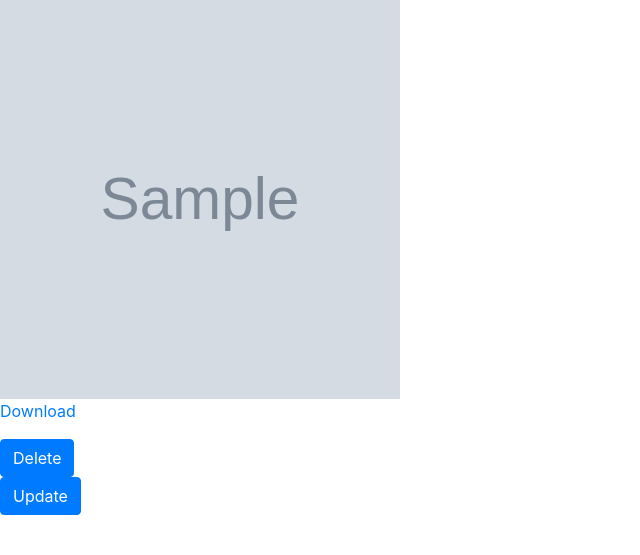
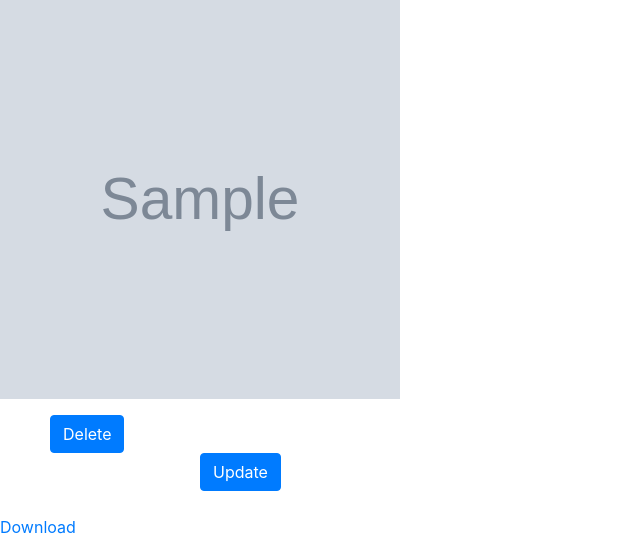
Before and after one commit to S-Sahanii0/Extreme_ADC4, a Django app: template ERFS/booking/templates/uploads/details.html in a window 1280 px wide. Shown: the part 262-817 px from the top of the page, without its empty margins (0-640 px from the left). Before the commit the page ends 777 px from the top, so only its background shows below. Run offline with Django 3.2, Linux system fonts and the light colour scheme; the template is opened without the code that fills it: most values are stand-ins (such as "Sample title", 1, 10 or a date in 2020); grey boxes marked "Sample" are stand-in pictures; some libraries are stand-ins or nearby versions.

Commit message:
front end

```diff
--- a/ERFS/booking/templates/uploads/details.html
+++ b/ERFS/booking/templates/uploads/details.html
@@ -24,20 +24,18 @@
             <br>
             <img src="{{asset.asset_Image.url}}" height="400" width="400">
             <br>
+            <div>
+                <div><form method="POST" action="{% url 'booking:delete_asset' asset.pk %}">
+                {% csrf_token %}
+                <button style="position: relative; margin-left:50px;" type= "submit" class="btn btn-primary">Delete</button>
+            </form></div>
+                <div><form method="GET" action="{% url 'booking:update_asset' asset.pk %}">
+                {% csrf_token %}
+                <button style="position: relative; margin-left:200px;" type="submit" class="btn btn-primary">Update</button></form></div>
+            <br></div>
             <a href="{{asset.asset_Image.url}}">Download</a>
 
-                <form method="POST" action="{% url 'booking:delete_asset' asset.pk %}">
-                {% csrf_token %}
-                <button type= "submit" class="btn btn-primary">Delete</button>
-            </form>
-                <th><form method="GET" action="{% url 'booking:update_asset' asset.pk %}">
-                {% csrf_token %}
-                <button type="submit" class="btn btn-primary">Update</button></form>
-                <!--<form method='POST' action="{% url 'booking:fav_list' asset.id %}">
-                    {% csrf_token %}
-                    <input type='hidden' name='asset' value={{ asset.id }}>
-                    <button type='submit'>Add to Fav</button>
-                </form>-->
+
         {% endfor %}
         </p>
 </table>
--- a/ERFS/booking/urls.py
+++ b/ERFS/booking/urls.py
@@ -10,6 +10,5 @@ urlpatterns=[
     path('assets/booking', views.upload, name="files"),
     path('booking', views.display, name="display"),
     path('booking/delete/<int:pk>/', views.delete_asset, name="delete_asset"),
-    path('booking/update/<int:id>/', views.update_asset, name="update_asset" )
-   # path('booking/fav_list/<int:id>/', views.fav_list, name="fav_list"),
+    path('booking/update/<int:id>/', views.update_asset, name="update_asset" ),
 ]
```
Also changed, not shown: ERFS/db.sqlite3, 1 other file.
